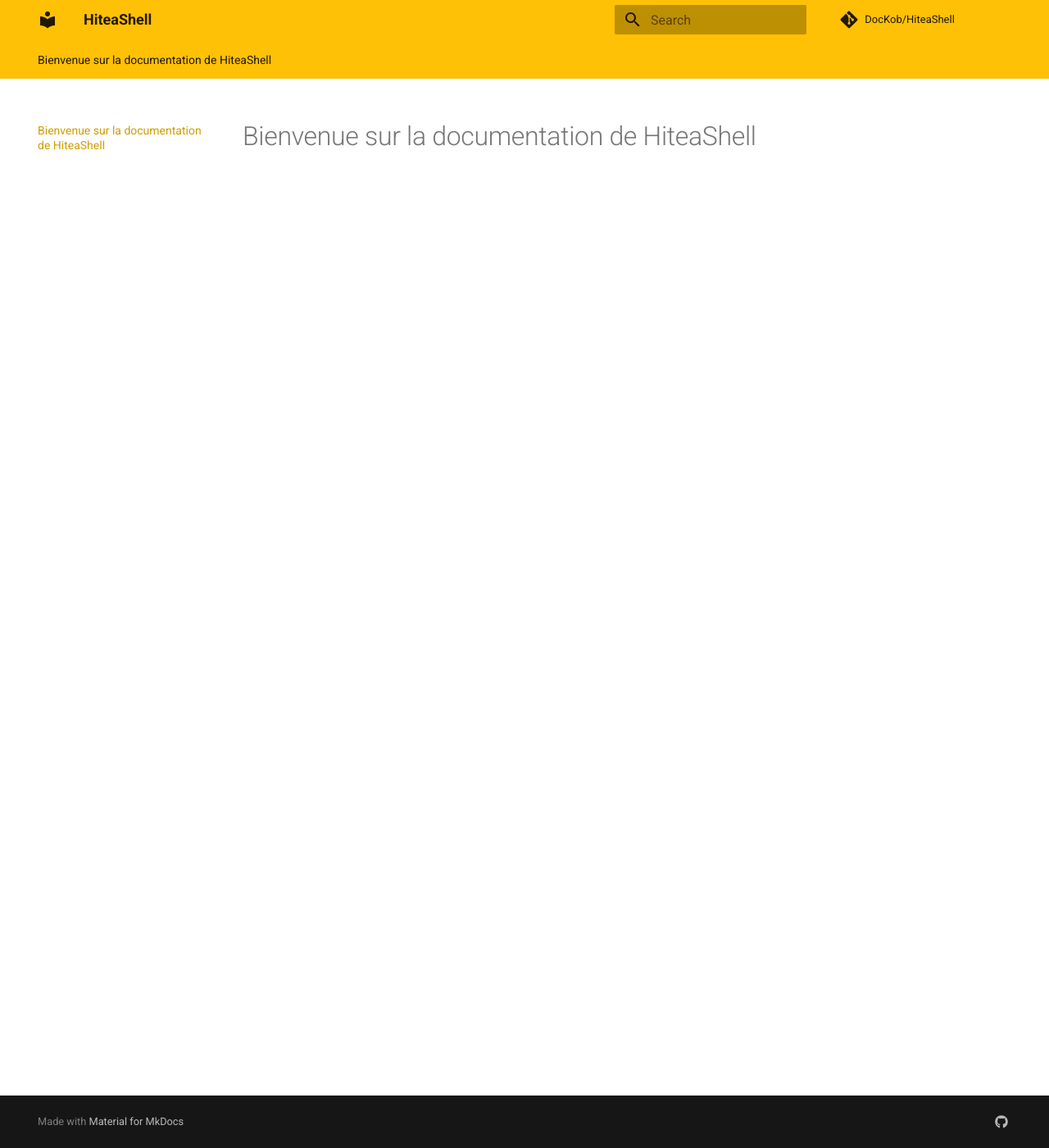
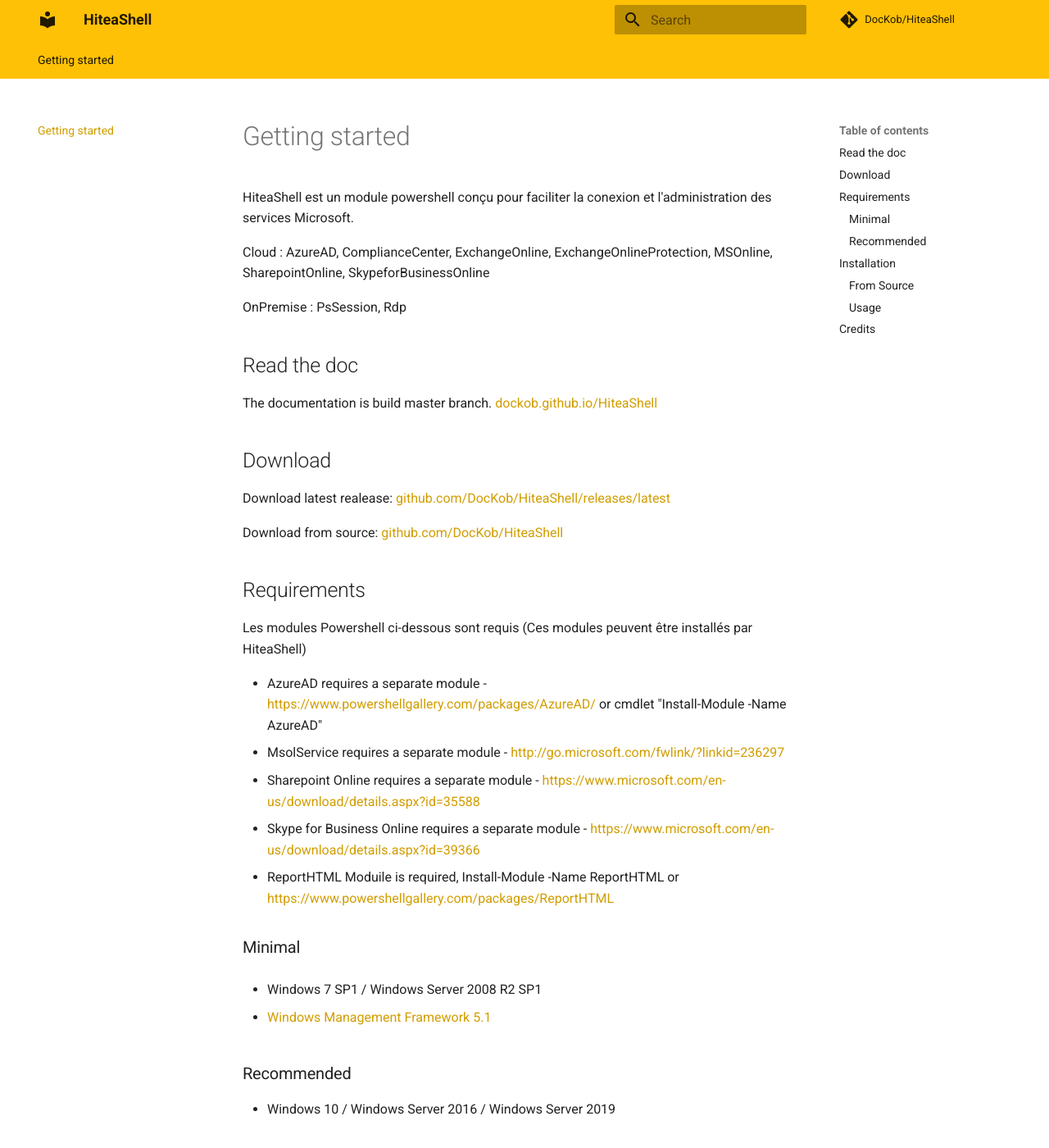
Before and after one commit to DocKob/HiteaShell, an MkDocs documentation site: the page built from docs/index.md, in a window 1280 px wide and 1400 px high. Shown: the whole window at 82% size. Built offline with MkDocs 1.6.1 and Material for MkDocs 9.7.7, drawn with Linux system fonts in a browser that asks for light colours; comment, search, counter and statistics services are not loaded; some of the changed text lies outside the part shown.

Commit message:
Maint Update

````diff
--- a/docs/index.md
+++ b/docs/index.md
@@ -1 +1,76 @@
-# Bienvenue sur la documentation de HiteaShell
+# Getting started
+
+HiteaShell est un module powershell conçu pour faciliter la conexion et l'administration des services Microsoft.
+
+Cloud : AzureAD, ComplianceCenter, ExchangeOnline, ExchangeOnlineProtection, MSOnline, SharepointOnline, SkypeforBusinessOnline
+
+OnPremise : PsSession, Rdp
+
+## Read the doc
+
+The documentation is build master branch. [dockob.github.io/HiteaShell](https://dockob.github.io/HiteaShell)
+
+## Download
+
+Download latest realease: [github.com/DocKob/HiteaShell/releases/latest](https://github.com/DocKob/HiteaShell/releases/latest)
+
+Download from source: [github.com/DocKob/HiteaShell](https://github.com/DocKob/HiteaShell)
+
+## Requirements
+
+Les modules Powershell ci-dessous sont requis (Ces modules peuvent être installés par HiteaShell)
+
+- AzureAD requires a separate module - [https://www.powershellgallery.com/packages/AzureAD/](https://www.powershellgallery.com/packages/AzureAD/) or cmdlet "Install-Module -Name AzureAD"
+- MsolService requires a separate module - [http://go.microsoft.com/fwlink/?linkid=236297](http://go.microsoft.com/fwlink/?linkid=236297)
+- Sharepoint Online requires a separate module - [https://www.microsoft.com/en-us/download/details.aspx?id=35588](https://www.microsoft.com/en-us/download/details.aspx?id=35588)
+- Skype for Business Online requires a separate module - [https://www.microsoft.com/en-us/download/details.aspx?id=39366](https://www.microsoft.com/en-us/download/details.aspx?id=39366)
+- ReportHTML Moduile is required, Install-Module -Name ReportHTML or [https://www.powershellgallery.com/packages/ReportHTML](https://www.powershellgallery.com/packages/ReportHTML)
+
+### Minimal
+
+- Windows 7 SP1 / Windows Server 2008 R2 SP1
+
+-  [Windows Management Framework 5.1](https://www.microsoft.com/en-us/download/details.aspx?id=54616)
+
+### Recommended
+
+- Windows 10 / Windows Server 2016 / Windows Server 2019
+
+## Installation
+
+### From Source
+
+Clonez le repository :
+
+```
+    Git clone https://github.com/DocKob/HiteaShell.git
+```
+
+Lancez Powershell en Administrateur :
+
+```powershell
+    Set-ExecutionPolicy Bypass -Scope Process -Force
+
+    Import-Module -FullyQualifiedName [C:\Users\[YOUR_USERNAME]\Download\HiteaShell] -Force -Verbose
+```
+
+### Usage
+
+```powershell
+    # Lance le module en mode interactif
+    Start-HtConnect
+```
+
+Voir plus sur la documentation : [dockob.github.io/HiteaShell](https://dockob.github.io/HiteaShell)
+
+## Credits
+
+ - Module Office365Report :
+
+[http://thelazyadministrator.com/2018/06/22/create-an-interactive-html-report-for-office-365-with-powershell/](http://thelazyadministrator.com/2018/06/22/create-an-interactive-html-report-for-office-365-with-powershell/)
+
+ - Module Office365Connect :
+
+[https://github.com/PhilipHaglund/Office365Connect/](https://github.com/PhilipHaglund/Office365Connect/)
+
+[https://gonjer.com/](https://gonjer.com/)
````
Also changed, not shown: README.md (+15 -13 lines).
